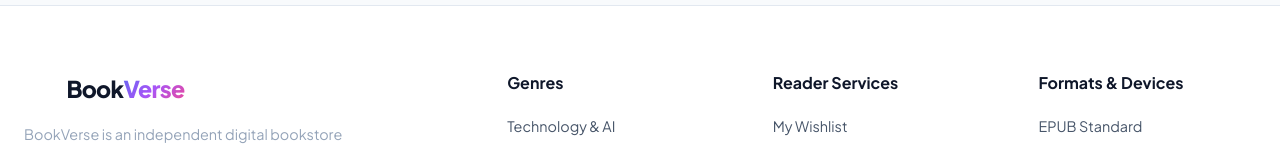
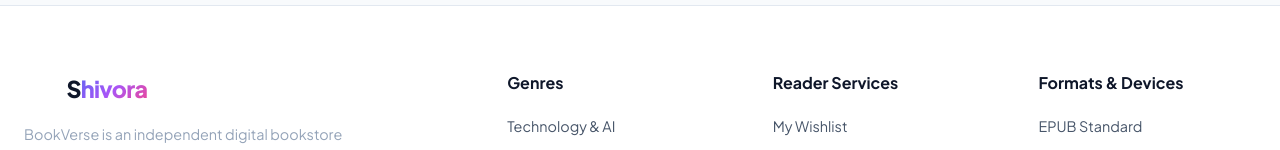
Before and after one commit to sangeetha-host/ebook-website-123, a plain HTML site: page index.html in a window 1280 px wide. Shown: the part 2935-3085 px from the top of the page. Drawn offline with nearby package versions, Linux system fonts and the light colour scheme; a web font is replaced by a local one.

Commit message:
Update index.html

```diff
--- a/index.html
+++ b/index.html
@@ -512,7 +512,7 @@
               <path d="M6.5 2H20v20H6.5A2.5 2.5 0 0 1 4 19.5v-15A2.5 2.5 0 0 1 6.5 2z" stroke="url(#logoGradient)"
                 stroke-width="2.5" />
             </svg>
-            <span>Book<span class="gradient-text">Verse</span></span>
+            <span>S<span class="gradient-text">hivora</span></span>
           </a>
           <p>BookVerse is an independent digital bookstore dedicated to curating inspiring literature, groundbreaking
             technical wisdom, and timeless stories.</p>
```
